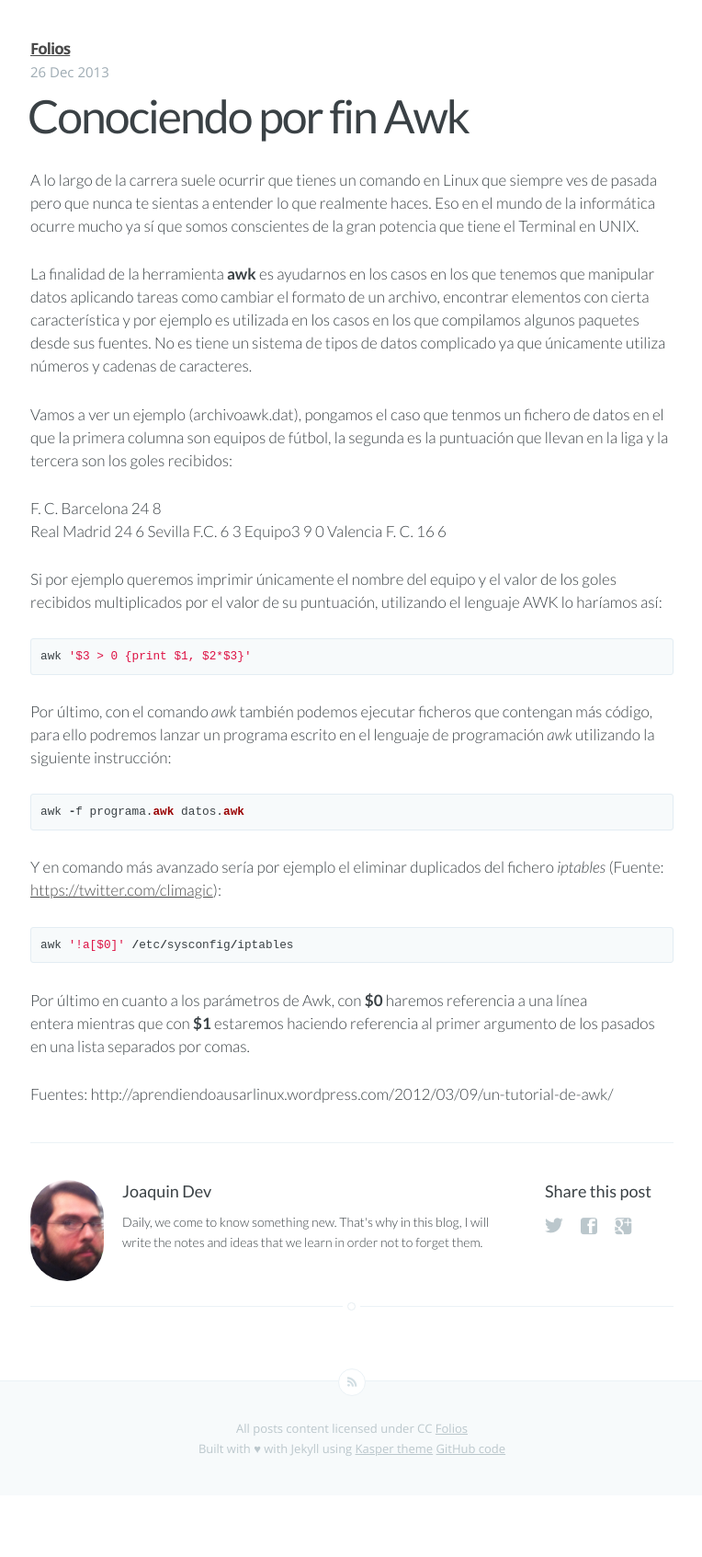
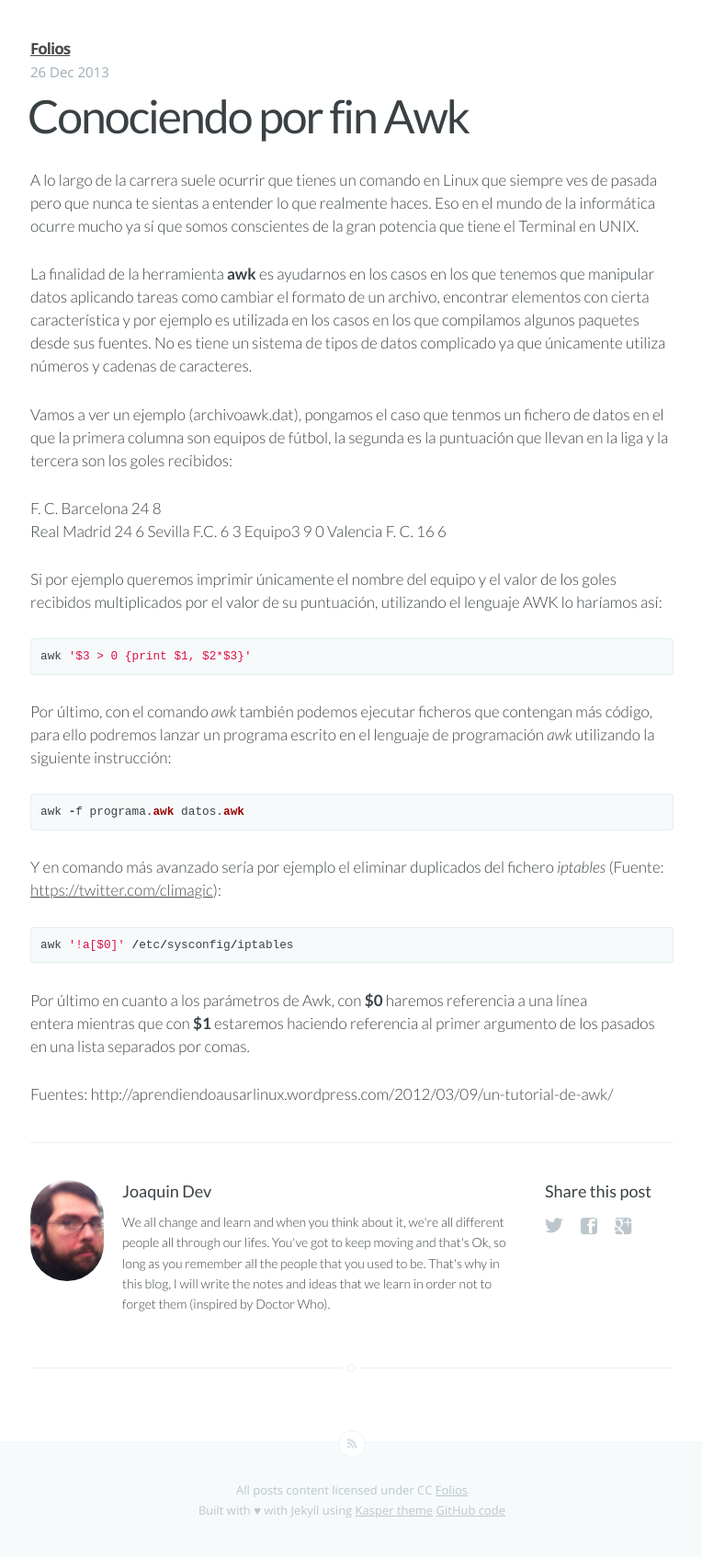
Before and after one commit to joaquindev/joaquindev.github.io, a Jekyll site: the page built from _posts/2013-12-28-conociendo-por-fin-Awk.md, in a window 1280 px wide. Shown: the whole page at 92% size, without its empty margins (257-1021 px from the left). Built offline with Jekyll 4.4.1, drawn with Linux system fonts in a browser that asks for light colours; Markdown is read by kramdown in place of the engine named in the settings; before the commit the page ends 1626 px from its top, so only the background shows below that.

Commit message:
Change default text in the post footer section
Change default text in the post footer section. I've added a bit of the
idea that I agree with which is inspired by the words of Doctor Who.

Contact info: joaquin@isla.io

```diff
--- a/_layouts/post.html
+++ b/_layouts/post.html
@@ -46,7 +46,7 @@ archive: true
                     	<h4> {{ site.author }} </h4>
                     	<!-- Author Bio -->
                     	<p>
-                            Daily, we come to know something new. That's why in this blog, I will write the notes and ideas that we learn in order not to forget them.
+                            We all change and learn and when you think about it, we're all different people all through our lifes. You've got to keep moving and that's Ok, so long as you remember all the people that you used to be. That's why in this blog, I will write the notes and ideas that we learn in order not to forget them (inspired by Doctor Who).
                     	</p>
                     </article>
                 </section>
```
